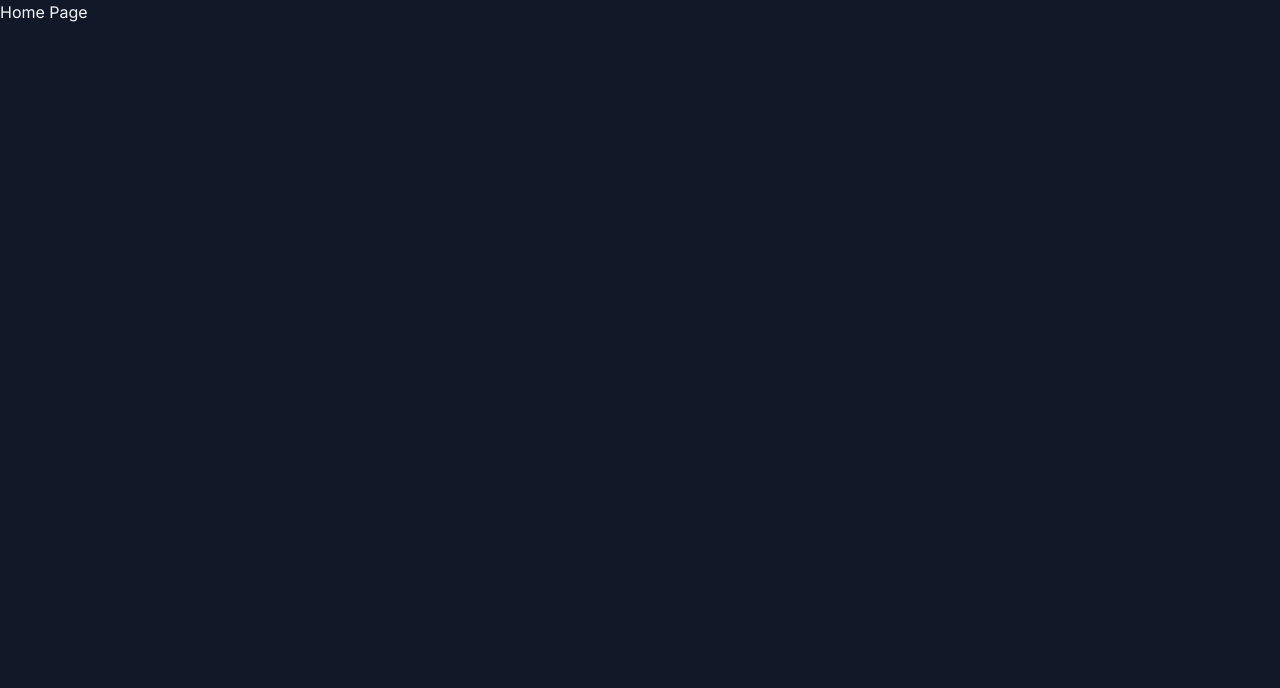
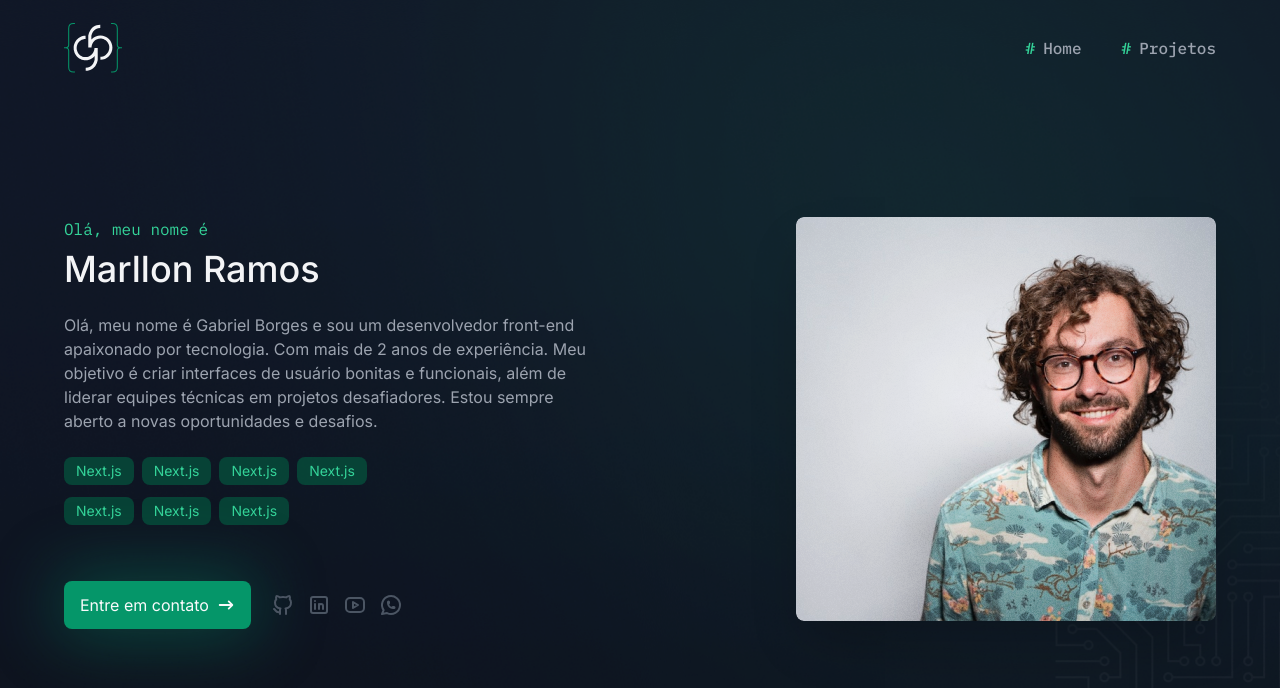
Before and after one commit to marllonramoss/portfolio-2023, a Next.js app: page / in a window 1280 px wide. Shown: the top 688 px of the page. Built offline with nearby package versions, Linux system fonts and the light colour scheme.

Commit message:
hero-section

```diff
--- /dev/null
+++ b/app/components/button/index.tsx
@@ -0,0 +1,20 @@
+import { ButtonHTMLAttributes } from "react"
+
+interface ButtonProps extends ButtonHTMLAttributes<HTMLButtonElement> {
+    children: any
+    className?: string
+}
+
+export default function Button(props: ButtonProps) {
+    return (
+        <button
+        {...props}
+        className={`
+         ${props.className ?? ''}
+         bg-emerald-600 py-3 px-4 rounded-lg text-gray-50 flex items-center justify-center gap-2 hover:bg-emerald-500 transition-all disabled:opacity-50
+         `}
+        >
+            {props.children}
+        </button>
+    )
+}
--- /dev/null
+++ b/app/components/header/index.tsx
@@ -0,0 +1,39 @@
+'use client'
+
+import Image from "next/image"
+import Link from "next/link"
+import NavItem from "./nav-item"
+
+const NAV_ITENS = [
+    {
+        label: 'Home',
+        href: '/'
+    },
+    {
+        label: 'Projetos',
+        href: '/projects'
+    }
+]
+
+export default function Header() {
+    return (
+        <header className="absolute top-0 w-full z-10 h-24 flex items-center justify-center">
+            <div className="container flex items-center justify-between">
+                <Link href="/">
+                    <Image
+                    width={58}
+                    height={49}
+                    src="/images/logo.svg"
+                    alt="Logo"
+                    />
+                </Link>
+
+                <nav className="flex items-center gap-4 sm:gap-10">
+                    {NAV_ITENS.map(item => (
+                        <NavItem {...item} key={item.label}/>
+                    ))}
+                </nav>
+            </div>
+        </header>
+    )
+}
--- /dev/null
+++ b/app/components/header/nav-item.tsx
@@ -0,0 +1,21 @@
+import Link from "next/link";
+import { usePathname } from 'next/navigation'
+
+interface NavItemsProps {
+    label: string,
+    href: string
+    className?: string
+}
+
+export default function NavItem(props:NavItemsProps) {
+        const pathname = usePathname()
+
+        const isActive = pathname === props.href
+
+    return (
+        <Link href={props.href} className={`text-gray-400 flex items-center gap-2 font-medium font-mono ${props.className ?? ''} `}>
+            <span className="text-emerald-400">#</span>
+            {props.label}
+        </Link>
+    )
+}
--- /dev/null
+++ b/app/components/pages/home/hero-section/index.tsx
@@ -0,0 +1,73 @@
+import Button from "@/app/components/button";
+import TechBadge from "@/app/components/tech-badge";
+import Image from "next/image";
+import { HiArrowNarrowRight } from 'react-icons/hi'
+import { TbBrandGithub, TbBrandLinkedin, TbBrandWhatsapp, TbBrandYoutube } from 'react-icons/tb'
+
+const MOCK_CONTACTS = [
+    {
+        url:'https://github.com.br',
+        icon: <TbBrandGithub/>
+    },
+    {
+        url:'https://github.com.br',
+        icon: <TbBrandLinkedin/>
+    },
+    {
+        url:'https://github.com.br',
+        icon: <TbBrandYoutube/>
+    },
+    {
+        url:'https://github.com.br',
+        icon: <TbBrandWhatsapp/>
+    }
+]
+
+export default function HeroSection() {
+    return (
+        <section className="w-full lg:h-[755px] bg-hero-image bg-cover bg-center bg-no-repeat flex flex-col justify-end pb-10 sm:pb-32 py-32 lg:pb-[110px]">
+            <div className="container flex items-start justify-between flex-col-reverse lg:flex-row">
+                <div className="w-full lg:max-w-[530px]">
+                    <p className="font-mono text-emerald-400">Olá, meu nome é</p>
+                    <h2 className="text-4xl font-medium mt-2">Marllon Ramos</h2>
+
+                    <p className="text-gray-400 my-6 text-sm sm:text-base">Olá, meu nome é Gabriel Borges e sou um desenvolvedor front-end apaixonado por tecnologia. Com mais de 2 anos de experiência. Meu objetivo é criar interfaces de usuário bonitas e funcionais, além de liderar equipes técnicas em projetos desafiadores. Estou sempre aberto a novas oportunidades e desafios.</p>
+
+                    <div className="flex flex-wrap gap-x-2 gap-y-3 lg:max-w-[340px]">
+                        {Array.from({length: 7}).map((_, index) => (
+                            <TechBadge name="Next.js" />
+                        ))}
+                    </div>
+
+                    <div className="mt-6 lg:mt-10 flex sm:items-center sm:gap-5 flex-col sm:flex-row ">
+                        <Button className=" w-max shadow-button" >
+                            Entre em contato
+                            <HiArrowNarrowRight size={18}/>
+                        </Button>
+
+                        <div className="text-gray-600 text-2xl flex items-center h-20 gap-3">
+                            {MOCK_CONTACTS.map((contact, index) => (
+                                <a
+                                href={contact.url}
+                                key={`contact-${index}`}
+                                target="_blank"
+                                className="hover:text-gray-100 transition-colors"
+                                >
+                                    {contact.icon}
+                                </a>
+                            ))}
+                        </div>
+                    </div>
+                </div>
+
+                <Image
+                width={420}
+                height={404}
+                src="/images/profile-pic.png"
+                alt="Profile random test picture"
+                className="w-[300px] h-[300px] lg:w-[420px] lg:h-[404px] mb-6 lg:mb-0 shadow-2xl rounded-lg object-cover"
+                />
+            </div>
+        </section>
+    )
+}
--- /dev/null
+++ b/app/components/tech-badge/index.tsx
@@ -0,0 +1,11 @@
+interface TechBadgeProps {
+    name: string
+}
+
+export default function TechBadge(props:TechBadgeProps) {
+    return(
+        <span className="text-emerald-400 bg-emerald-900/80 text-sm py-1 px-3 rounded-lg">
+            {props.name}
+        </span>
+    )
+}
--- a/app/layout.tsx
+++ b/app/layout.tsx
@@ -1,6 +1,8 @@
 import { Inter, IBM_Plex_Mono } from 'next/font/google'
 import './globals.css'
 import { ReactNode } from 'react'
+import Header from './components/header'
+
 
 const inter = Inter({
   variable: '--font-inter',
@@ -17,6 +19,7 @@
   return (
     <html lang="pt-BR" className={`${inter.variable} ${plexMono.variable}`}>
       <body>
+        <Header/>
         {children}
       </body>
     </html>
--- /dev/null
+++ b/app/lib/utils.ts
@@ -0,0 +1,6 @@
+import { ClassValue, clsx } from 'clsx';
+import { twMerge } from 'tailwind-merge';
+
+export default function cn(...inputs: ClassValue[]) {
+    return twMerge(clsx(inputs))
+}
--- a/app/page.tsx
+++ b/app/page.tsx
@@ -1,7 +1,9 @@
+import HeroSection from "./components/pages/home/hero-section";
+
 export default async function Home() {
   return (
     <>
-      <h1>Home Page</h1>
+      <HeroSection/>
     </>
   )
 }
```
Also changed, not shown: 2 other files (tests, documents, lock files or other folders).
